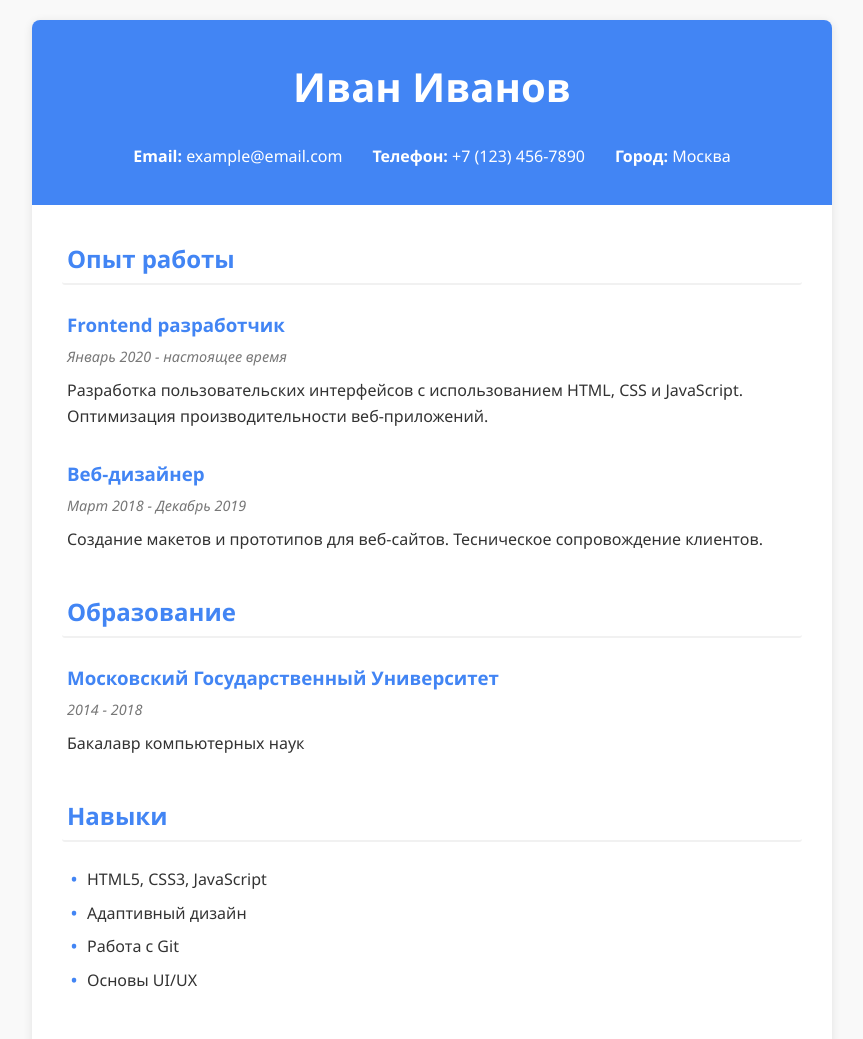
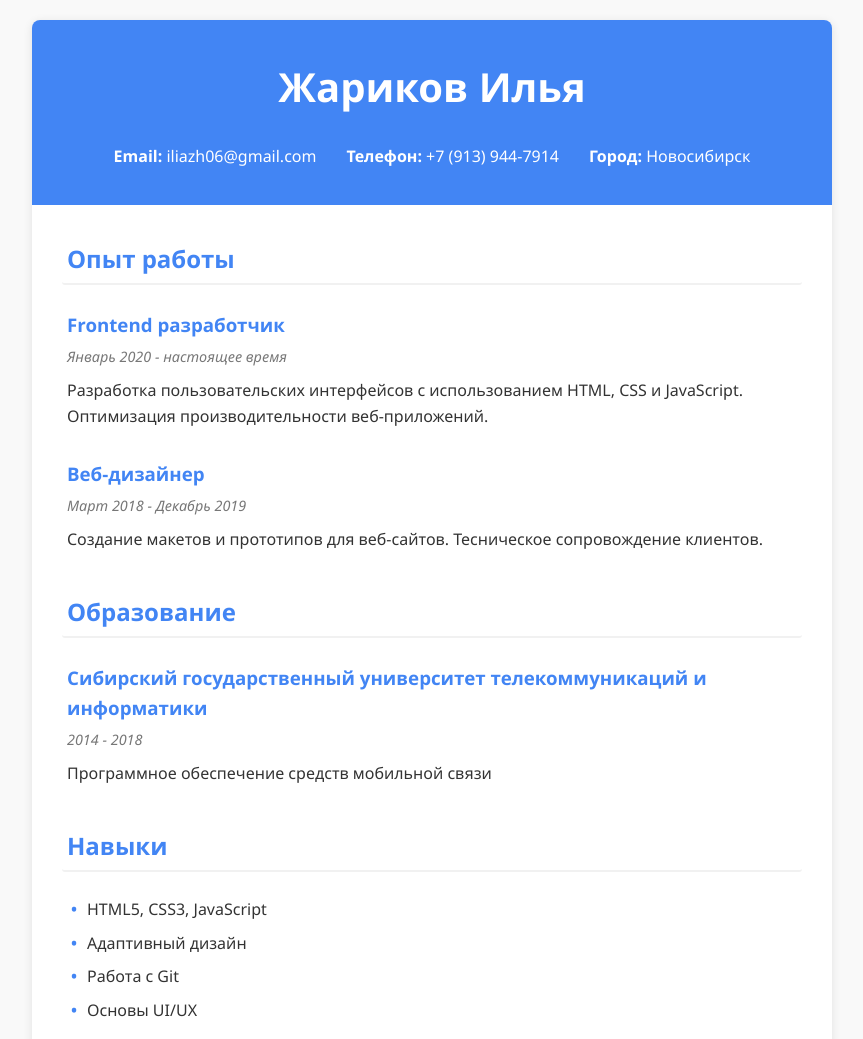
Before and after one commit to Crizis666/Crizis666.github.io, a plain HTML site: page index.html in a window 1280 px wide. Shown: the top 1039 px of the page, without its empty margins (208-1071 px from the left). Drawn offline with Linux system fonts and the light colour scheme.

Commit message:
Add files via upload

```diff
--- a/index.html
+++ b/index.html
@@ -9,11 +9,11 @@
 <body>
     <div class="resume-container">
         <header class="resume-header">
-            <h1 contenteditable="true">Иван Иванов</h1>
+            <h1 contenteditable="true">Жариков Илья</h1>
             <div class="contact-info">
-                <p contenteditable="true"><strong>Email:</strong> example@email.com</p>
-                <p contenteditable="true"><strong>Телефон:</strong> +7 (123) 456-7890</p>
-                <p contenteditable="true"><strong>Город:</strong> Москва</p>
+                <p contenteditable="true"><strong>Email:</strong> iliazh06@gmail.com</p>
+                <p contenteditable="true"><strong>Телефон:</strong> +7 (913) 944-7914</p>
+                <p contenteditable="true"><strong>Город:</strong> Новосибирск</p>
             </div>
         </header>
 
@@ -38,9 +38,9 @@
                 <h2 contenteditable="true" class="section-title">Образование</h2>
                 <div class="section-content">
                     <div class="education-item" contenteditable="true">
-                        <h3>Московский Государственный Университет</h3>
+                        <h3>Сибирский государственный университет телекоммуникаций и информатики</h3>
                         <p class="education-period">2014 - 2018</p>
-                        <p class="education-description">Бакалавр компьютерных наук</p>
+                        <p class="education-description">Программное обеспечение средств мобильной связи</p>
                     </div>
                 </div>
             </section>
```
Also changed, not shown: script.js (+0 -8 lines).
